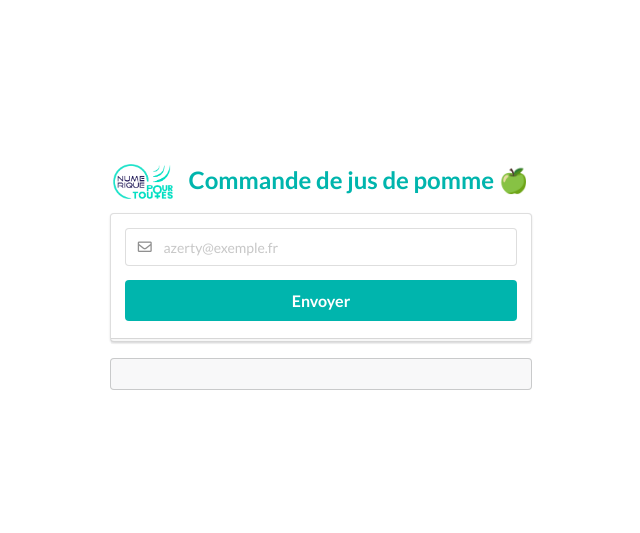
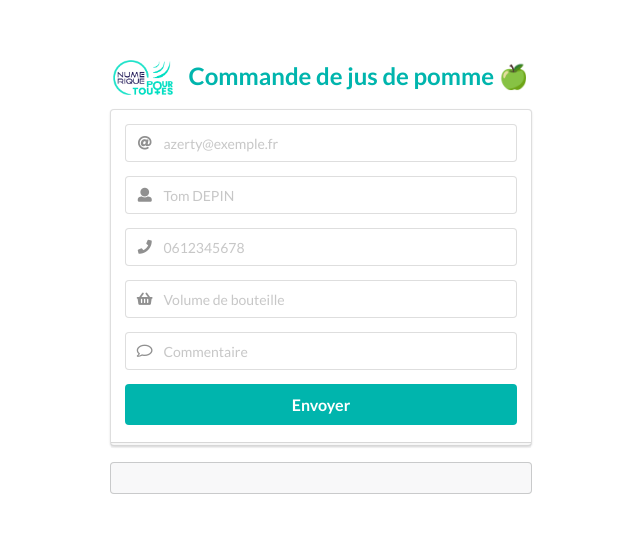
Before and after one commit to ffremont/numerique-pour-toutes, a website: page public/index.html in a window 1280 px wide. Shown: the part 101-634 px from the top of the page, without its empty margins (319-959 px from the left). Drawn offline with nearby package versions, Linux system fonts and the light colour scheme.

Commit message:
feat: form OK

```diff
--- a/public/index.html
+++ b/public/index.html
@@ -5,42 +5,75 @@
     <meta name="viewport" content="width=device-width, initial-scale=1.0" />
     <title>Numérique pour toutes > Atelier Coding</title>
 
-    <link rel="stylesheet" href="https://cdnjs.cloudflare.com/ajax/libs/semantic-ui/2.4.1/semantic.min.css" integrity="sha512-8bHTC73gkZ7rZ7vpqUQThUDhqcNFyYi2xgDgPDHc+GXVGHXq+xPjynxIopALmOPqzo9JZj0k6OqqewdGO3EsrQ==" crossorigin="anonymous" referrerpolicy="no-referrer" />
-    <link rel="stylesheet" href="/app.css"/>
+    <link
+      rel="stylesheet"
+      href="https://cdnjs.cloudflare.com/ajax/libs/semantic-ui/2.4.1/semantic.min.css"
+      integrity="sha512-8bHTC73gkZ7rZ7vpqUQThUDhqcNFyYi2xgDgPDHc+GXVGHXq+xPjynxIopALmOPqzo9JZj0k6OqqewdGO3EsrQ=="
+      crossorigin="anonymous"
+      referrerpolicy="no-referrer"
+    />
+    <link rel="stylesheet" href="/app.css" />
   </head>
   <body>
-
     <div class="ui middle aligned center aligned grid">
       <div class="column">
         <h2 class="ui teal image header">
-            <img src="/assets/logo.png" class="image">
-            <div class="content">
-              Commande de jus de pomme 🍏
-            </div>
+          <img src="/assets/logo.png" class="image" />
+          <div class="content">Commande de jus de pomme 🍏</div>
         </h2>
 
-
         <!-- où envoyer le formulaire ? (action=) -->
-          <form action="" class="ui large form">
+        <form
+          action="https://docs.google.com/forms/u/0/d/e/1FAIpQLSc0U8pBod6bktjPy4EPljCNXTXeftpHMnt9lb1C64sQNdosKg/formResponse"
+          class="ui large form"
+        >
           <div class="ui stacked segment">
-
             <!-- A dupliquer le bloc de code -->
             <div class="field">
               <div class="ui left icon input">
                 <!-- voir https://semantic-ui.com/elements/icon.html -->
-                  <i class="envelope outline icon"></i>
-                  <input type="text" name="..." placeholder="azerty@exemple.fr">
+                <i class="at icon"></i>
+                <input type="email" name="entry.1558033575" required placeholder="azerty@exemple.fr" />
+              </div>
+            </div>
+            <div class="field">
+                <div class="ui left icon input">
+                  <!-- voir https://semantic-ui.com/elements/icon.html -->
+                  <i class="user icon"></i>
+                  <input type="text" name="entry.901122353" required placeholder="Tom DEPIN" />
+                </div>
+              </div>
+              <div class="field">
+                <div class="ui left icon input">
+                  <!-- voir https://semantic-ui.com/elements/icon.html -->
+                  <i class="phone icon"></i>
+                  <input type="text" name="entry.1243955736" required maxlength="10" placeholder="0612345678" />
+                </div>
+              </div>
+              <div class="field">
+                <div class="ui left icon input">
+                  <!-- voir https://semantic-ui.com/elements/icon.html -->
+                  <i class="shopping basket icon"></i>
+                  <input type="text" name="entry.244979117" required placeholder="Volume de bouteille" />
+                </div>
+              </div>
+              <div class="field">
+                <div class="ui left icon input">
+                  <!-- voir https://semantic-ui.com/elements/icon.html -->
+                  <i class="comment outline icon"></i>
+                  <input type="text" name="entry.4221695" placeholder="Commentaire" />
                 </div>
               </div>
             <!-- fin de la section à dupliquer -->
 
-              <button type="submit" class="ui fluid large teal submit button">Envoyer</button>
+            <button type="submit" class="ui fluid large teal submit button">
+              Envoyer
+            </button>
           </div>
 
           <div class="ui message">
             <!-- Message informatif sur le retrait -->
           </div>
-
         </form>
       </div>
     </div>
```
Lines whose indentation alone changed are shown as unchanged.
